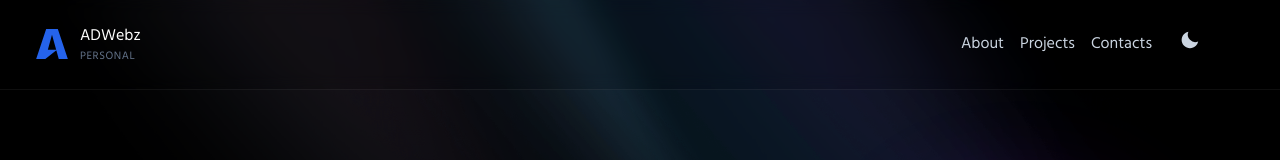
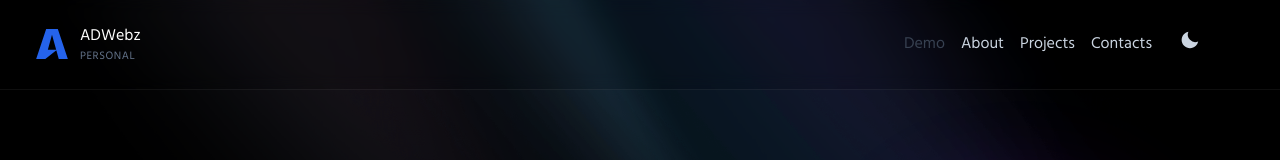
Before and after one commit to akshayxemo/portfolio, a React (Vite) app in the folder client/: page / in a window 1280 px wide. Shown: the top 160 px of the page. Built offline with nearby package versions, Linux system fonts and the light colour scheme; some icons are missing.

Commit message:
demo page added to navbar

```diff
--- a/client/src/components/navbar.jsx
+++ b/client/src/components/navbar.jsx
@@ -126,6 +126,12 @@ export default function Example() {
             >
               <div className="flex flex-row gap-4 text-black dark:text-slate-300 max-sm:flex-col">
                 <a
+                  href="/demo"
+                  className="dark:hover:text-white hover:text-slate-600 dark:text-gray-700 text-gray-400"
+                >
+                  Demo
+                </a>
+                <a
                   href="#about"
                   className="dark:hover:text-white hover:text-slate-600"
                 >
```
